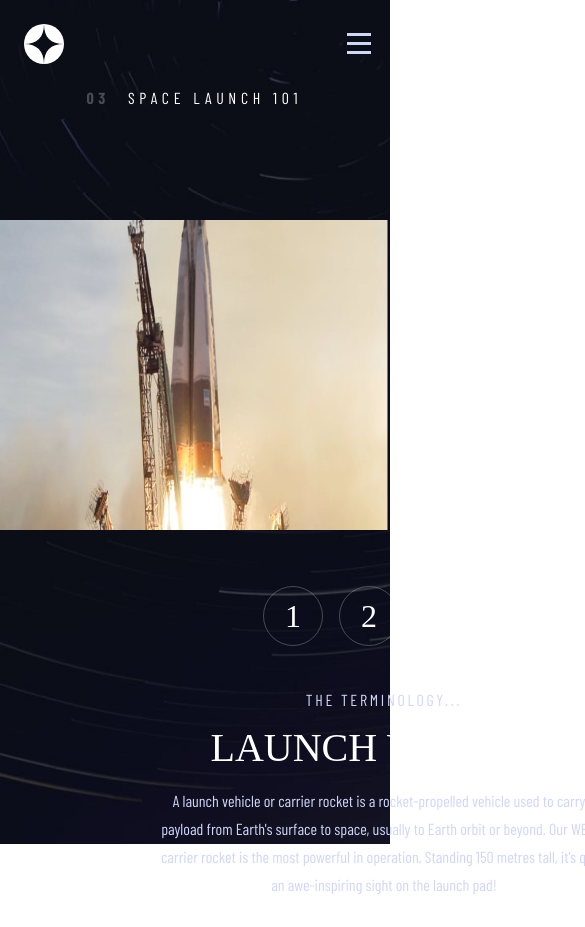
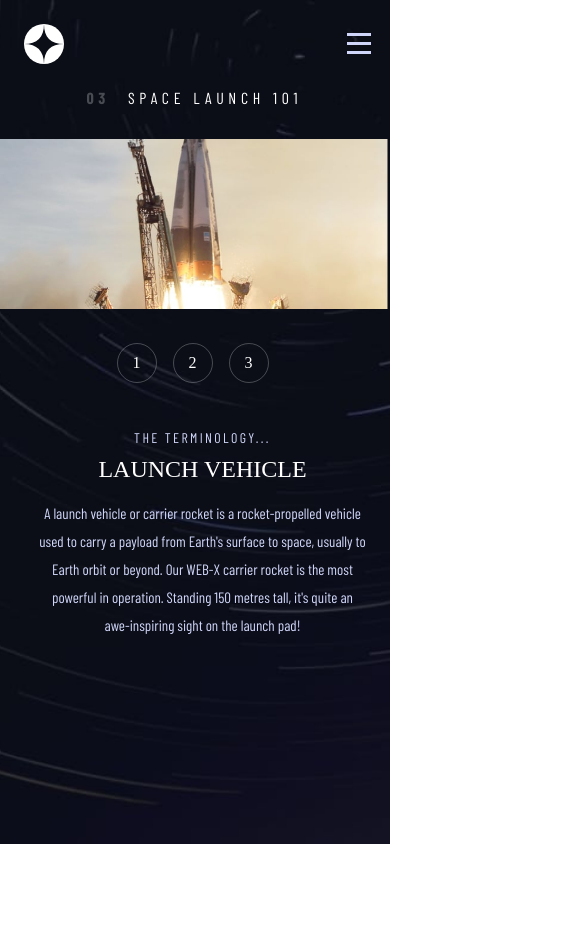
Before and after one commit to Kgiruc/space-website, a React (Create React App) app in the folder space/: page /technology in a window 390 px wide. Shown: the top 927 px of the page, 585 px wide, since content can reach past the window. After the commit the page ends 844 px from the top, so only its background shows below. Built offline with nearby package versions, Linux system fonts and the light colour scheme; a web font is replaced by a local one.

Commit message:
media mobile technology  scss

```diff
--- a/space/src/scss/componenets-style/technology.scss
+++ b/space/src/scss/componenets-style/technology.scss
@@ -165,3 +165,72 @@
     }
   }
 }
+
+@media (max-width: 500px){
+  .technology__container{
+    background-image: url("../../assets/technology/background-technology-mobile.jpg");
+  }
+
+  .technology__img__tab{
+    display: inline;
+    position: absolute;
+    width: 100vw;
+    height: 170px;
+    left: 0;
+    top: 139px;
+  }
+
+  .technology__menu__container{
+    margin: 0;
+  }
+
+  .technology__container__subs{
+    position: absolute;
+    width: 327px;
+    height: 220px;
+    left: 10vw;
+    margin-right: auto;
+    margin-left: auto;
+    top: 429px;
+
+    span {
+      font-size: calc($font-typical - 2px);
+      line-height: 17px;
+      letter-spacing: 2.3625px;
+      text-align: center;
+    }
+
+    h3 {
+      line-height: 28px;
+      font-size: calc($font-head3 - 32px);
+      margin: 9px auto 16px auto;
+    }
+
+    p {
+      font-size: calc($font-typical - 1px);
+      line-height: 28px;
+      width: 327px;
+      height: 150px;
+      font-style: normal;
+    }
+  }
+
+  .technology__btn {
+    display: flex;
+    position: absolute;
+    top: 343px;
+    width: auto;
+    height: 40px;
+    left: 30vw;
+    margin-left: auto;
+    margin-right: auto;
+    button {
+      width: 40px;
+      height: 40px;
+      margin-right: 16px;
+      font-size: calc($font-head4 - 16px);
+      line-height: 18.34px;
+      letter-spacing: 1px;
+    }
+  }
+}
```
